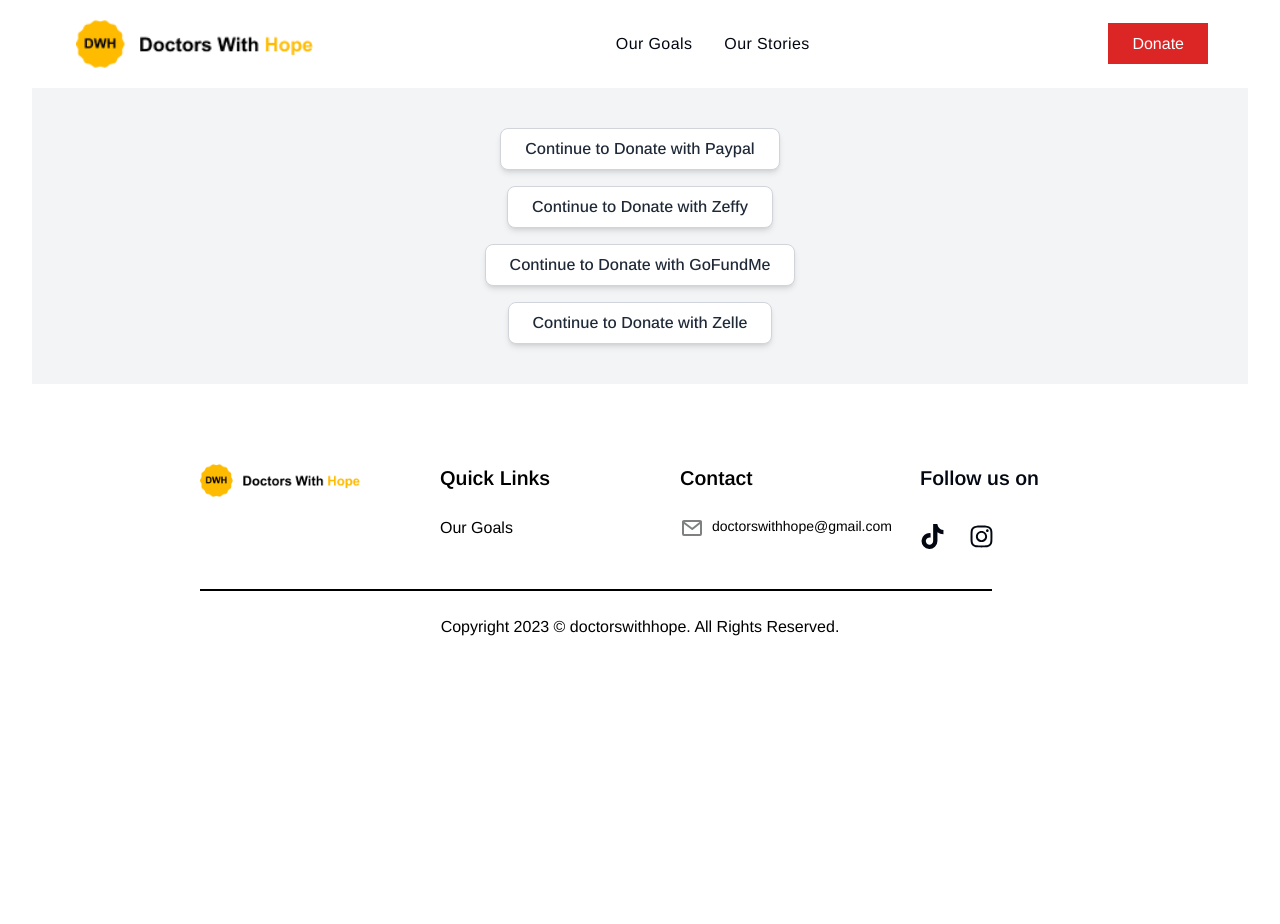
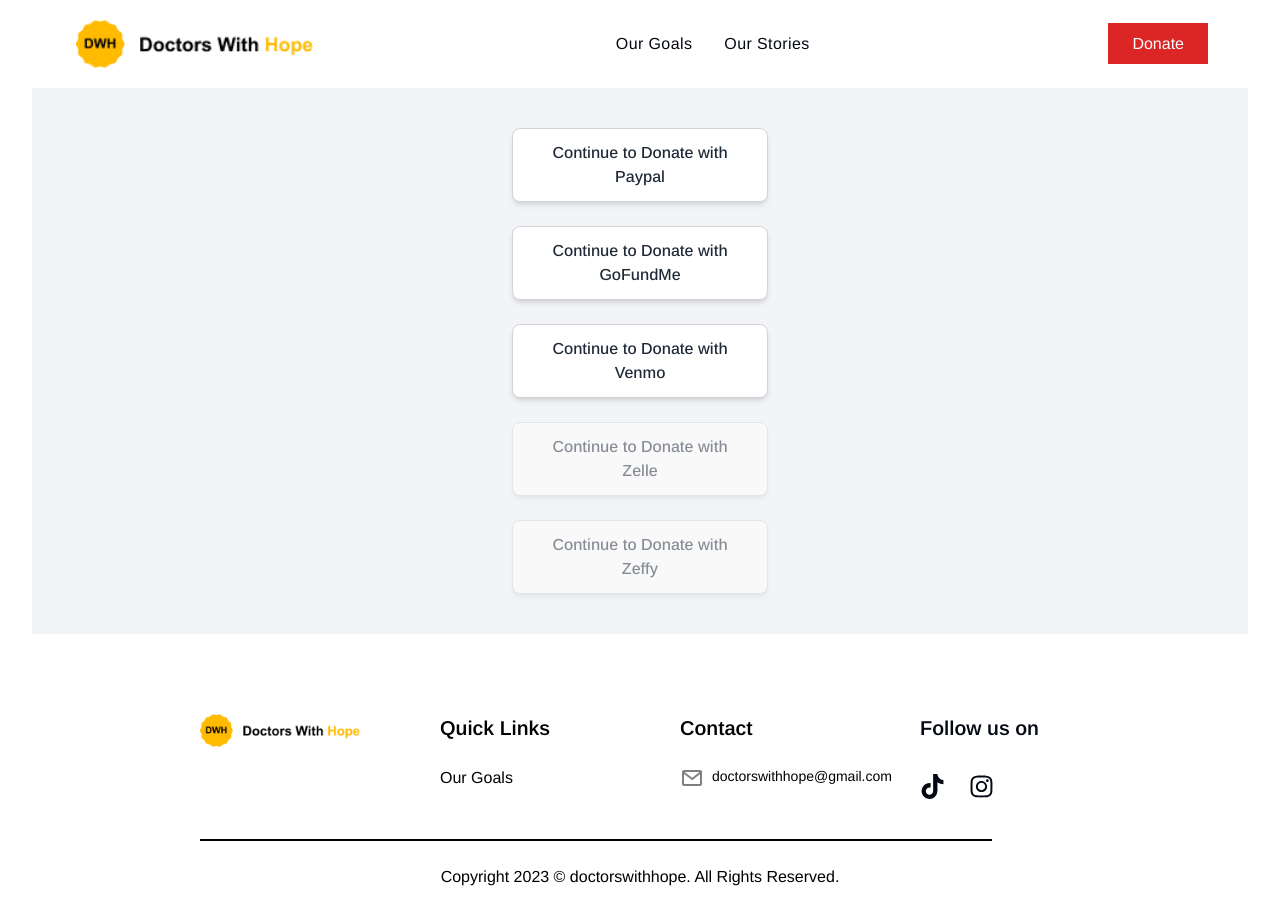
Before and after one commit to signifershrey/DonateApp1, a Next.js app: page /payment in a window 1280 px wide. Shown: the top 924 px of the page. Before the commit the page ends 800 px from the top, so only its background shows below. Built offline with nearby package versions, Linux system fonts and the light colour scheme.

Commit message:
Payment page added

```diff
--- a/src/app/CTASection.tsx
+++ b/src/app/CTASection.tsx
@@ -15,8 +15,7 @@
             <div className="lg:py-8">
               <button className="bg-white text-black flex gap-4 px-8 py-3 font-semibold text-xl">
                 <Link
-                  href="https://www.paypal.com/pools/c/974YcJNt3Q"
-                  target="_blank"
+                  href="payment"
                 >
                   <span>Donate now</span>
                 </Link>
--- a/src/app/LiveUpdates.tsx
+++ b/src/app/LiveUpdates.tsx
@@ -39,11 +39,10 @@
     <div id="liveupdates" className="lg:py-20 py-4 w-full">
       <Container>
         <div className="flex flex-col items-center text-center space-y-2">
-          <h1 className="font-semibold text-4xl lg:mt-0 mt-20">
-            Our Stories
-          </h1>
+          <h1 className="font-semibold text-4xl lg:mt-0 mt-20">Our Stories</h1>
           <p className="p-2">
-            Hear the stories from the families directly that we have been able to support.
+            Hear the stories from the families directly that we have been able
+            to support.
           </p>
         </div>
         <div className="grid grid-cols-1 md:grid-cols-3 gap-14 md:p-12 lg:mt-0 mt-10">
@@ -64,8 +63,9 @@
           <div className="col-span-1">
             <Card
               image={SocialMediaImg3}
-              title="Adam"
-              description="A lillte kid that has Down syndrome."
+              title="Peter"
+              description="A young child with Down syndrome, full of innocence and joy.
+              "
             />
           </div>
         </div>
--- a/src/app/WhatWeDo.tsx
+++ b/src/app/WhatWeDo.tsx
@@ -63,8 +63,7 @@
             <button>
               <a
                 className="flex my-2  bg-yellow-500 px-6 py-2 text-black font-semibold"
-                href="https://www.paypal.com/pools/c/974YcJNt3Q"
-                target="_blank"
+                href="payment"
               >
                 Support Them Now
                 <ArrowRight />
--- a/src/app/campaign1/page.tsx
+++ b/src/app/campaign1/page.tsx
@@ -111,8 +111,7 @@
               </div>
               <div className="my-4  mx-4 ">
                 <Link
-                  href="https://www.paypal.com/pools/c/974YcJNt3Q"
-                  target="_blank"
+                  href="payment"
                 >
                   <button className="bg-yellow-500 text-black flex justify-center w-full py-2 font-semibold my-2 px-4 whitespace-nowrap">
                     <span className="px-2">Donate Now</span>
--- a/src/app/campaign2/page.tsx
+++ b/src/app/campaign2/page.tsx
@@ -104,8 +104,7 @@
               </div>
               <div className="my-4  mx-4 ">
                 <Link
-                  href="https://www.paypal.com/pools/c/974YcJNt3Q"
-                  target="_blank"
+                  href="payment"
                 >
                   <button className="bg-yellow-500 text-black flex justify-center w-full py-2 font-semibold my-2 px-4 whitespace-nowrap">
                     <span className="px-2">Donate Now</span>
--- a/src/app/navbar.tsx
+++ b/src/app/navbar.tsx
@@ -86,9 +86,8 @@
       <ul>
         <li>
           <Link
-            href="https://www.paypal.com/pools/c/974YcJNt3Q"
+            href="payment"
             className="bg-red-600 text-white px-6 py-3"
-            target="_blank"
           >
             Donate
           </Link>
--- a/src/app/payment/Payment.tsx
+++ b/src/app/payment/Payment.tsx
@@ -3,37 +3,101 @@
 
 const Payment = () => {
   return (
-    <>
-      <div className="flex flex-col gap-4 items-center bg-gray-100 p-10 text-center">
-        <Link
-          href="https://www.paypal.com/pools/c/974YcJNt3Q"
-          target="_blank"
-        >
-          <button className="flex items-center justify-center md:w-fit bg-white border border-gray-300 rounded-lg shadow-md px-6 py-2 font-medium text-gray-800 hover:bg-gray-200 focus:outline-none focus:ring-2 focus:ring-offset-2 focus:ring-gray-500">
+    <div className="flex flex-col gap-6 items-center bg-gray-100 p-10 text-center">
+      <Link href="payment" target="">
+        <button className="w-64 bg-white border border-gray-300 rounded-lg shadow-md px-8 py-3 font-medium text-gray-800 hover:bg-gray-200 focus:outline-none focus:ring-2 focus:ring-offset-2 focus:ring-gray-500">
           <span>Continue to Donate with Paypal</span>
         </button>
       </Link>
 
-        <Link href="https://www.zeffy.com/donate" target="_blank">
-          <button className="flex items-center justify-center md:w-fit bg-white border border-gray-300 rounded-lg shadow-md px-6 py-2 font-medium text-gray-800 hover:bg-gray-200 focus:outline-none focus:ring-2 focus:ring-offset-2 focus:ring-gray-500">
-            <span>Continue to Donate with Zeffy</span>
-          </button>
-        </Link>
-
-        <Link href="https://www.gofundme.com/donate" target="_blank">
-          <button className="flex items-center justify-center md:w-fit bg-white border border-gray-300 rounded-lg shadow-md px-6 py-2 font-medium text-gray-800 hover:bg-gray-200 focus:outline-none focus:ring-2 focus:ring-offset-2 focus:ring-gray-500">
+      <Link
+        href="https://www.gofundme.com/f/doctors-within-borders-dwib-chapter-1"
+        target="_blank"
+      >
+        <button className="w-64 bg-white border border-gray-300 rounded-lg shadow-md px-8 py-3 font-medium text-gray-800 hover:bg-gray-200 focus:outline-none focus:ring-2 focus:ring-offset-2 focus:ring-gray-500">
           <span>Continue to Donate with GoFundMe</span>
         </button>
       </Link>
 
+      <Link href="https://venmo.com/u/NateHyung" target="_blank">
+        <button className="w-64 bg-white border border-gray-300 rounded-lg shadow-md px-8 py-3 font-medium text-gray-800 hover:bg-gray-200 focus:outline-none focus:ring-2 focus:ring-offset-2 focus:ring-gray-500">
+          <span>Continue to Donate with Venmo</span>
+        </button>
+      </Link>
+
       <Link href="https://www.zellepay.com" target="_blank">
-          <button className="flex items-center justify-center md:w-fit bg-white border border-gray-300 rounded-lg shadow-md px-6 py-2 font-medium text-gray-800 hover:bg-gray-200 focus:outline-none focus:ring-2 focus:ring-offset-2 focus:ring-gray-500">
+        <button
+          onClick={(e) => e.preventDefault()}
+          disabled
+          className="w-64 bg-white border border-gray-300 rounded-lg shadow-md px-8 py-3 font-medium text-gray-800 hover:bg-gray-200 focus:outline-none focus:ring-2 focus:ring-offset-2 focus:ring-gray-500 disabled:opacity-50"
+        >
           <span>Continue to Donate with Zelle</span>
         </button>
       </Link>
+
+      <Link href="https://www.zeffy.com/donate" target="_blank">
+        <button
+          onClick={(e) => e.preventDefault()}
+          disabled
+          className="w-64 bg-white border border-gray-300 rounded-lg shadow-md px-8 py-3 font-medium text-gray-800 hover:bg-gray-200 focus:outline-none focus:ring-2 focus:ring-offset-2 focus:ring-gray-500 disabled:opacity-50"
+        >
+          <span>Continue to Donate with Zeffy</span>
+        </button>
+      </Link>
     </div>
-    </>
   );
 };
 
 export default Payment;
+
+// import React from "react";
+// import Link from "next/link";
+
+// const Payment = () => {
+//   return (
+//     <div className="flex flex-col gap-6 items-center bg-gray-100 p-10 text-center">
+//       <Link href="payment" target="">
+//         <button className="w-full max-w-xs md:max-w-md lg:max-w-lg bg-white border border-gray-300 rounded-lg shadow-md px-8 py-3 font-medium text-gray-800 hover:bg-gray-200 focus:outline-none focus:ring-2 focus:ring-offset-2 focus:ring-gray-500">
+//           <span>Continue to Donate with Paypal</span>
+//         </button>
+//       </Link>
+
+//       <Link
+//         href="https://www.gofundme.com/f/doctors-within-borders-dwib-chapter-1"
+//         target="_blank"
+//       >
+//         <button className="w-full max-w-xs md:max-w-md lg:max-w-lg bg-white border border-gray-300 rounded-lg shadow-md px-8 py-3 font-medium text-gray-800 hover:bg-gray-200 focus:outline-none focus:ring-2 focus:ring-offset-2 focus:ring-gray-500">
+//           <span>Continue to Donate with GoFundMe</span>
+//         </button>
+//       </Link>
+
+//       <Link href="https://venmo.com/u/NateHyung" target="_blank">
+//         <button className="w-full max-w-xs md:max-w-md lg:max-w-lg bg-white border border-gray-300 rounded-lg shadow-md px-8 py-3 font-medium text-gray-800 hover:bg-gray-200 focus:outline-none focus:ring-2 focus:ring-offset-2 focus:ring-gray-500">
+//           <span>Continue to Donate with Venmo</span>
+//         </button>
+//       </Link>
+
+//       <Link href="https://www.zellepay.com" target="_blank">
+//         <button
+//           onClick={(e) => e.preventDefault()}
+//           disabled
+//           className="w-full max-w-xs md:max-w-md lg:max-w-lg bg-white border border-gray-300 rounded-lg shadow-md px-8 py-3 font-medium text-gray-800 hover:bg-gray-200 focus:outline-none focus:ring-2 focus:ring-offset-2 focus:ring-gray-500 disabled:opacity-50"
+//         >
+//           <span>Continue to Donate with Zelle</span>
+//         </button>
+//       </Link>
+
+//       <Link href="https://www.zeffy.com/donate" target="_blank">
+//         <button
+//           onClick={(e) => e.preventDefault()}
+//           disabled
+//           className="w-full max-w-xs md:max-w-md lg:max-w-lg bg-white border border-gray-300 rounded-lg shadow-md px-8 py-3 font-medium text-gray-800 hover:bg-gray-200 focus:outline-none focus:ring-2 focus:ring-offset-2 focus:ring-gray-500 disabled:opacity-50"
+//         >
+//           <span>Continue to Donate with Zeffy</span>
+//         </button>
+//       </Link>
+//     </div>
+//   );
+// };
+
+// export default Payment;
```
Lines whose indentation alone changed are shown as unchanged.
